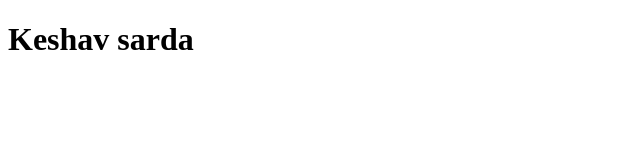
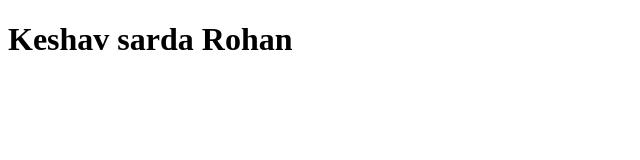
Before and after one commit to Roahn/EDAI, a website: page index.html in a window 1280 px wide. Shown: the whole page, without its empty margins (0-640 px from the left). Drawn offline with Linux system fonts and the light colour scheme.

Commit message:
Added name

```diff
--- a/index.html
+++ b/index.html
@@ -10,6 +10,7 @@
     <h1>
 
         Keshav sarda
+        Rohan
     </h1>
     <h1>
     </h1>
```
